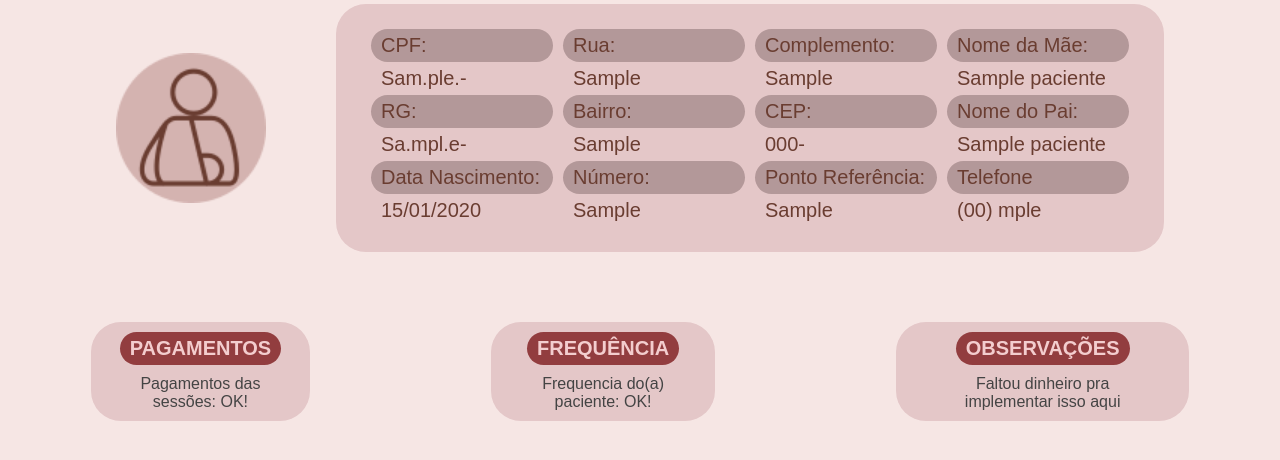
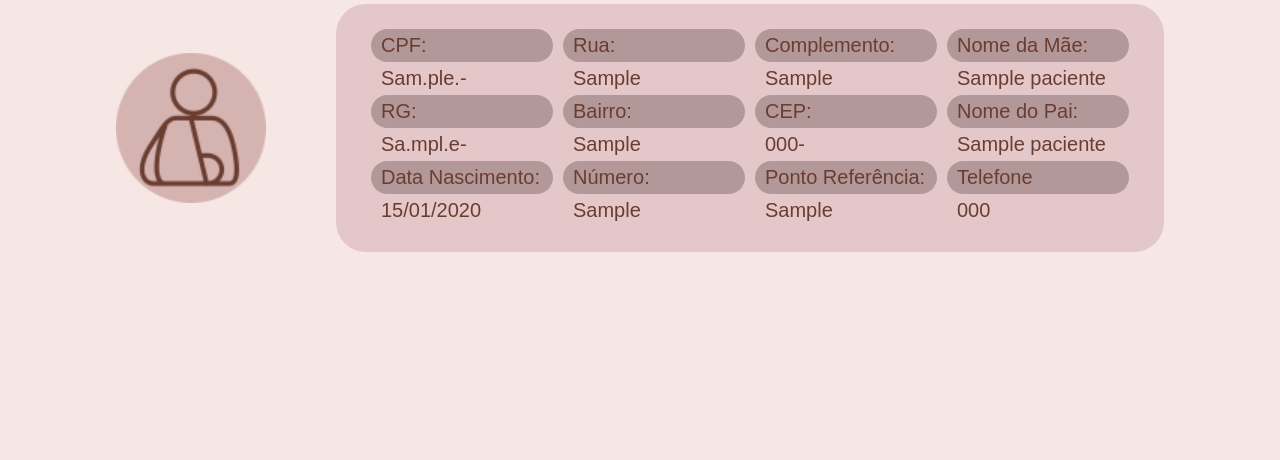
Before and after one commit to FabricioEllerSL/Clinica-Salutar, a Django app: page /pacientes/infos/1 in a window 1280 px wide. Shown: the part 210-670 px from the top of the page. Run offline with Django 5.2, Linux system fonts and the light colour scheme; a user stored in the database is signed in; tables that the repository leaves empty hold one stand-in row (values such as "Sample post").

Commit message:
refactor: formatacao campos paciente

```diff
--- a/pacientes/templates/pacientes/cadastro.html
+++ b/pacientes/templates/pacientes/cadastro.html
@@ -43,6 +43,9 @@
     $(document).ready(function(){
         $('.campo-cpf').mask('000.000.000-00', {reverse: true});
         $('.campo-cep').mask('00000-000');
+        $('.campo-data').mask('00/00/0000');
+        $('.campo-telefone').mask('(00) 00000-0000');
+        $('.campo-rg').mask('00.000.000-00')
     });
 </script>
 
--- a/pacientes/templates/pacientes/infos.html
+++ b/pacientes/templates/pacientes/infos.html
@@ -9,9 +9,21 @@
     <a href="{% url 'pacientes:editar_paciente' paciente.id %}" style="position: absolute; right: 100px; top:80px;">
         <img src="{% static 'pacientes/imagens/editar-icon.png' %}" height="60" alt="">
     </a>
-    <a href="{% url 'pacientes:deletar_paciente' paciente.id %}" style="position: absolute; right: 30px; top:80px;">
+    <a href="#" class="opcao-deletar" style="position: absolute; right: 30px; top:80px;">
         <img src="{% static 'pacientes/imagens/excluir-icon.png' %}" height="60" alt="">
     </a>
+</div>
+
+<!-- MODAL CONFIRMACAO DE EXCLUSAO -->
+
+<div class="modal-background">
+    <div class="modal-confirmar-delete">
+        <h2 class="texto-modal">Deseja confirmar a exclusão?</h2>
+        <div class="botoes-modal">
+            <a href="{% url 'pacientes:deletar_paciente' paciente.id %}" class="botao-confirmar" id="botaoConfirmar">Confirmar</a>
+            <a class="botao-cancelar" id="botaoCancelar">Cancelar</a>
+        </div>
+    </div>
 </div>
 
 <main>
@@ -86,29 +98,12 @@
                 {% endif %}
 
                 <h4 class="campos-paciente">Telefone</h4>
-                <h4 class="campos-paciente-dado">({{ paciente.telefone | slice:"0:2" }}) {{ paciente.rg| slice:"2:" }}</h4>
+                <h4 class="campos-paciente-dado">{{ paciente.telefone }}</h4>
 
             </div>
 
         </div>
     </div>
-
-    <!-- PAGAMENTOS - FREQUENCIAS - OBSERVAÇÕES -->
 </main>
 
-<div style="display: flex; justify-content: space-around; width: 100%; margin-top: 40px;">
-    <div class="demais-infos">
-        <h4 class="demais-infos-titulo">PAGAMENTOS</h4>
-        <p class="demais-infos-texto">Pagamentos das sessões: OK!</p>
-    </div>
-    <div class="demais-infos">
-        <h4 class="demais-infos-titulo">FREQUÊNCIA</h4>
-        <p class="demais-infos-texto">Frequencia do(a) paciente: OK!</p>
-    </div>
-    <div class="demais-infos">
-        <h4 class="demais-infos-titulo">OBSERVAÇÕES</h4>
-        <p class="demais-infos-texto">Faltou dinheiro pra implementar isso aqui</p>
-    </div>
-</div>
-
 {% endblock content %}
```
Also changed, not shown: pacientes/forms.py (+16 -0 lines), db.sqlite3.
